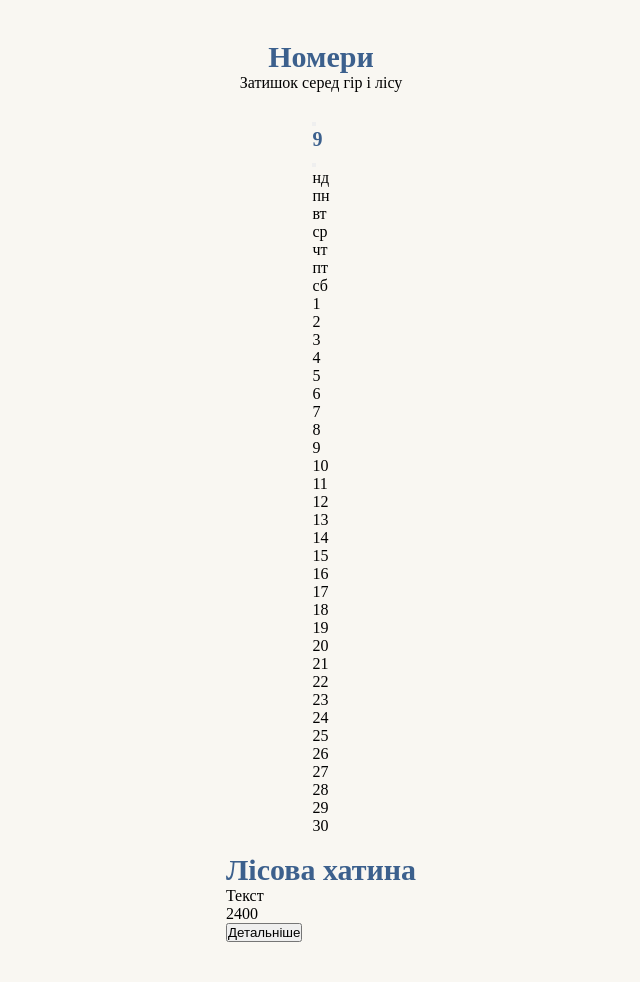
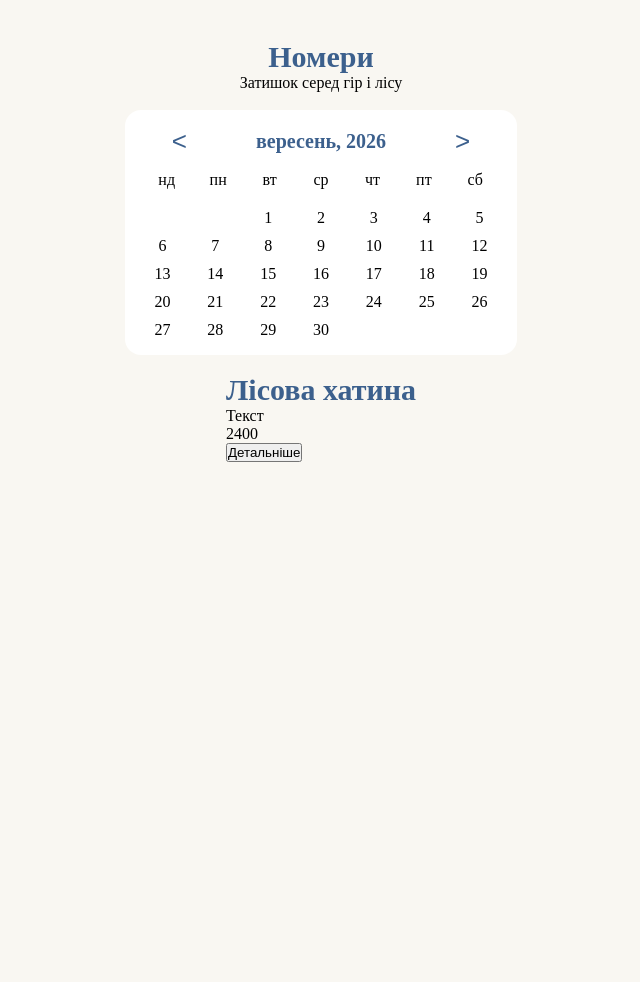
Before and after one commit to PaulStefanyshyn/FreeWinds, a Flask app: page /rooms in a window 1280 px wide. Shown: the whole page, without its empty margins (319-959 px from the left). After the commit the page ends 462 px from the top, so only its background shows below. Run offline with Flask 3, Linux system fonts and the light colour scheme.

Commit message:
calendar

```diff
--- a/static/css/rooms.css
+++ b/static/css/rooms.css
@@ -0,0 +1,60 @@
+#calendar{
+    background-color: white;
+
+    border-radius: 16px;
+
+    padding: 16px;
+
+    width: 100%;
+}
+
+#calendar .month{
+    display: flex;
+    flex-direction: row;
+    justify-content: space-around;
+    align-items: center;
+
+    gap: 15px;
+}
+
+#calendar .month button{
+    width: 30px;
+    height: 30px;
+
+    font-size: 26px;
+    color: #3C608D;
+
+    background-color: transparent;
+
+    border: none;
+
+    cursor: pointer;
+}
+
+#calendar .month .prev_month::after{
+    content: "<";
+}
+
+#calendar .month .next_month::after{
+    content: ">";
+}
+
+.week_day{
+    display: grid;
+    grid-template-columns: repeat(7, 1fr);
+
+    margin-top: 15px;
+    margin-bottom: 20px;
+}
+
+.days{
+    display: grid;
+    grid-template-columns: repeat(7, 1fr);
+
+    gap: 10px;
+}
+
+.week_day,
+.days{
+    text-align: center;
+}
```
Also changed, not shown: templates/rooms.html (+91 -12 lines).
